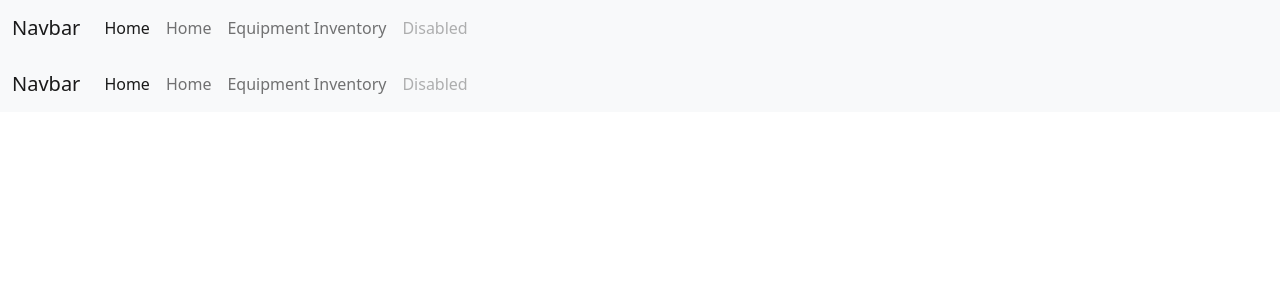
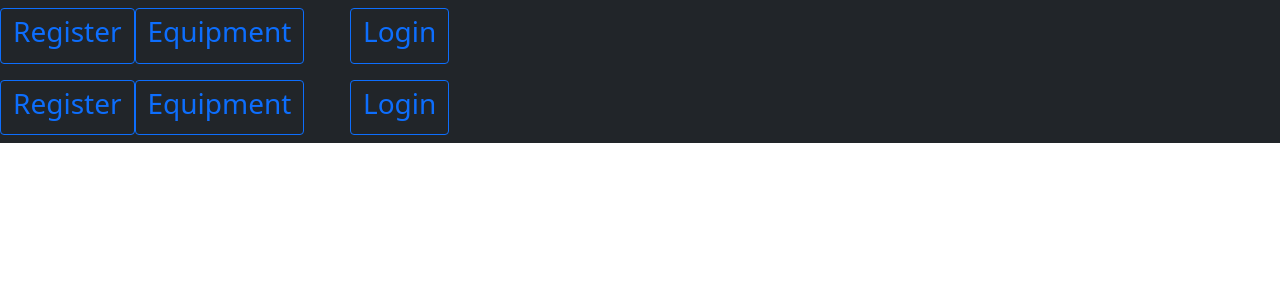
Before and after one commit to DevorrisRussell/CapStoneFrontEnd, a React (Create React App) app: page /NavigationBar in a window 1280 px wide. Shown: the top 300 px of the page. Built offline with nearby package versions, Linux system fonts and the light colour scheme.

Commit message:
added buttons to nav bar

```diff
--- a/src/components/NavigationBar/navigationBar.jsx
+++ b/src/components/NavigationBar/navigationBar.jsx
@@ -1,27 +1,59 @@
-
+import React from "react";
+import {Link} from 'react-router-dom';
+import axios from "axios";
 
 
 function NavigationBar({user}){
     return(
+        <nav className="navbar navbar-expand-lg navbar-dark bg-dark">
+        <div className="collapse navbar-collapse" id="navbarNav">
+            {user && <h4>Welcome {user.username}</h4>}
+            <ul className="navbar-nav">
+            <li>
 
-<nav class="navbar navbar-expand-lg navbar-light bg-light">
-  <div class="container-fluid">
-    <a class="navbar-brand" href="#">Navbar</a>
-    <button class="navbar-toggler" type="button" data-bs-toggle="collapse" data-bs-target="#navbarNavAltMarkup" aria-controls="navbarNavAltMarkup" aria-expanded="false" aria-label="Toggle navigation">
-      <span class="navbar-toggler-icon"></span>
-    </button>
-    <div class="collapse navbar-collapse" id="navbarNavAltMarkup">
-      <div class="navbar-nav">
-        <a class="nav-link active" aria-current="page" href="#">Home</a>
-        <a class="nav-link" href="#">Home</a>
-        <a class="nav-link" href="#">Equipment Inventory</a>
-        <a class="nav-link disabled">Disabled</a>
-      </div>
-    </div>
-  </div>
-</nav>
-    )
 
-    }
+                        <Link to='/register'>
+                            <button type="button" class="btn btn-outline-primary"><h3>Register</h3></button>
+                        </Link>
+
+                        </li>
+                        {!user &&
+                            <React.Fragment>
+                                <li>
+                                    <Link to='/equipment'>
+                                    <button type="button"class="btn btn-outline-primary"><h3>Equipment</h3></button>
+                                    </Link>
+
+
+
+                                </li>
+
+                                <li>
+                                <div class="d-grid gap-2 col-1 mx-auto">
+                                    <Link to='/Login'>
+                                <button type="button"class="btn btn-outline-primary"><h3>Login</h3> </button>
+                                </Link>
+                                </div>
+                                </li>
+
+                            </React.Fragment>
+                        }
+                        {user &&
+                            <React.Fragment>
+
+                                <li>
+
+
+                                </li>
+
+                    </React.Fragment>
+                }
+            </ul>
+        </div>
+    </nav>
+)
+}
+
+
 
 export default NavigationBar;
```
